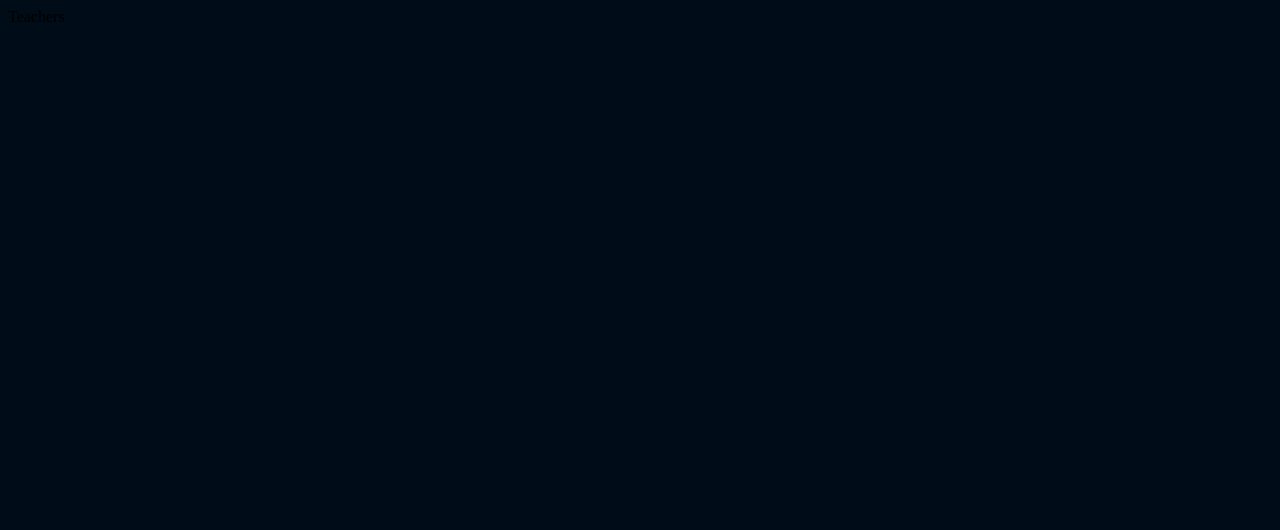
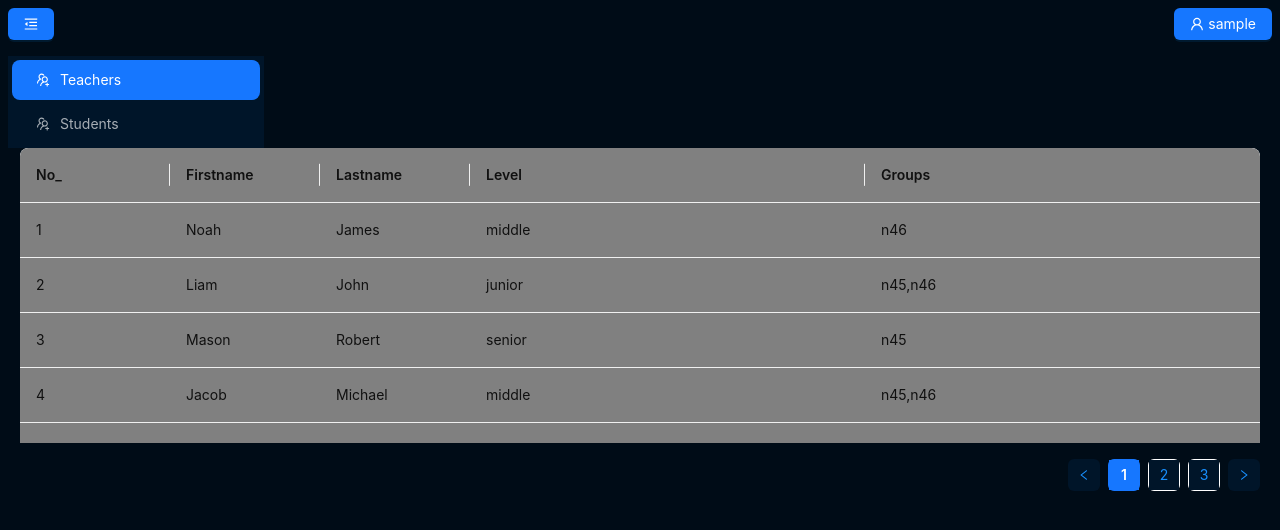
Before and after one commit to nurullohkochenskiy/n45lesson5homework, a React (Vite) app: page /teachers in a window 1280 px wide. Shown: the top 530 px of the page. Built offline with nearby package versions, Linux system fonts and the light colour scheme; data requests are answered from the project's data file; sample sign-in values are in the browser's storage.

Commit message:
teachers

```diff
--- a/src/App.css
+++ b/src/App.css
@@ -1,8 +1,46 @@
-body{
-    /* background-color: rgb(0, 21, 41); */
-    background-color: rgb(0, 12, 23);
+body {
+  background-color: rgb(0, 12, 23);
 }
-.mainContent{
-    background-color: rgb(0, 21, 41);
+.mainContent {
+  background-color: rgb(0, 21, 41);
+}
+* {
+  /* color: white; */
+}
+.container {
+  max-width: 1240px;
+}
+/* .ant-table-thead .ant-table-cell{
+    background-color: rgb(0, 21, 41) !important;
+} */
+.ant-table-cell {
+  background-color: grey !important;
+}
+.ant-pagination-item a,
+.ant-pagination-item a:hover {
+  color: #1890ff !important;
+  background-color: rgb(0, 21, 41);
+}
 
+.ant-pagination-item-active a {
+  background-color: rgb(22, 119, 255);
+  color: white !important;
 }
+
+.ant-pagination-prev,
+.ant-pagination-next {
+  background-color: rgb(0, 21, 41);
+  border-color: #1890ff;
+}
+
+.ant-pagination-prev:hover,
+.ant-pagination-next:hover {
+  border-color: #40a9ff;
+}
+
+.ant-pagination-prev svg,
+.ant-pagination-next svg {
+  background-color: rgb(0, 21, 41);
+
+  color: #1890ff;
+}
--- a/src/components/Dashboard.jsx
+++ b/src/components/Dashboard.jsx
@@ -9,6 +9,7 @@ import { Flex, Button, Menu } from "antd";
 import { Typography } from "antd";
 import { Link } from "react-router-dom";
 import { useAuth } from "./Auth";
+
 function getItem(label, key, icon, children, type) {
   return {
     key,
@@ -18,10 +19,12 @@ function getItem(label, key, icon, children, type) {
     type,
   };
 }
+
 const items = [
-  getItem("Teachers", "1", <UsergroupAddOutlined />),
-  getItem("Students", "2", <UsergroupAddOutlined />),
+  getItem("Teachers", "1", <UsergroupAddOutlined />, "/teachers"),
+  getItem("Students", "2", <UsergroupAddOutlined />, "/students"),
 ];
+
 const Dashboard = ({ children }) => {
   const [collapsed, setCollapsed] = useState(false);
   const toggleCollapsed = () => {
@@ -52,8 +55,13 @@ const Dashboard = ({ children }) => {
             mode="inline"
             theme="dark"
             inlineCollapsed={collapsed}
-            items={items}
-          />
+          >
+            {items.map(item => (
+              <Menu.Item key={item.key} icon={item.icon}>
+                <Link to={`/${item.label}`}>{item.label}</Link>
+              </Menu.Item>
+            ))}
+          </Menu>
         </div>
 
         <Link
@@ -68,9 +76,10 @@ const Dashboard = ({ children }) => {
         </Link>
       </Flex>
 
-        <Flex justify="center">{children}</Flex>
+      <Flex justify="center">{children}</Flex>
 
     </>
   );
 };
+
 export default Dashboard;
--- /dev/null
+++ b/src/components/Teacherlist.jsx
@@ -0,0 +1,65 @@
+import React, { useEffect, useState } from "react";
+import { Table } from "antd";
+
+const Teacherlist = () => {
+  const columns = [
+    {
+      title: "No_",
+      dataIndex: "index",
+      width: 150,
+    },
+    {
+      title: "Firstname",
+      dataIndex: "firstname",
+      width: 150,
+    },
+    {
+      title: "Lastname",
+      dataIndex: "lastname",
+      width: 150,
+    },
+    {
+      title: "Level",
+      dataIndex: "level",
+    },
+    {
+      title: "Groups",
+      dataIndex: "groups",
+    },
+  ];
+
+
+  const [users, setUsers] = useState([]);
+
+  useEffect(() => {
+    fetch("http://localhost:3001/teachers")
+      .then((response) => response.json())
+      .then((data) => setUsers(data));
+  }, []);
+
+  const data = users.map(({ firstname, lastname, level, groups }, index) => {
+    return {
+      key: index,
+      index: index + 1,
+      firstname: firstname,
+      lastname: lastname,
+      level: level,
+      groups: groups.join(",") ,
+    };
+  });
+  return (
+    <Table
+      className="container darkbg"
+
+      columns={columns}
+      dataSource={data}
+      pagination={{
+        pageSize: 5,
+      }}
+      scroll={{
+        y: 240,
+      }}
+    />
+  );
+};
+export default Teacherlist;
--- a/src/database/db.json
+++ b/src/database/db.json
@@ -60,61 +60,106 @@
       "id": 1,
       "firstname": "Noah",
       "lastname": "James",
-      "group": "n46"
+      "level": "middle",
+      "groups": ["n46"]
     },
     {
       "id": 2,
       "firstname": "Liam",
       "lastname": "John",
-      "group": "n45"
+      "level": "junior",
+      "groups": ["n45", "n46"]
     },
     {
       "id": 3,
       "firstname": "Mason",
       "lastname": "Robert",
-      "group": "n46"
+      "level": "senior",
+      "groups": ["n45"]
     },
     {
       "id": 4,
       "firstname": "Jacob",
       "lastname": "Michael",
-      "group": "n45"
+      "level": "middle",
+      "groups": ["n45", "n46"]
     },
     {
       "id": 5,
       "firstname": "William",
       "lastname": "David",
-      "group": "n46"
+      "level": "senior",
+      "groups": ["n46"]
     },
     {
       "id": 6,
       "firstname": "Ethan",
       "lastname": "William",
-      "group": "n45"
+      "level": "junior",
+      "groups": ["n45", "n46"]
     },
     {
       "id": 7,
       "firstname": "Michael",
       "lastname": "Richard",
-      "group": "n46"
+      "level": "senior",
+      "groups": ["n46"]
     },
     {
       "id": 8,
       "firstname": "Alexander",
       "lastname": "Joseph",
-      "group": "n45"
+      "level": "middle",
+      "groups": ["n45", "n46"]
     },
     {
       "id": 9,
       "firstname": "James",
       "lastname": "Charles",
-      "group": "n45"
+      "level": "senior",
+      "groups": ["n45"]
     },
     {
       "id": 10,
       "firstname": "Daniel",
       "lastname": "Thomas",
-      "group": "n46"
+      "level": "junior",
+      "groups": ["n45", "n46"]
+    },
+    {
+      "id": 11,
+      "firstname": "Noah",
+      "lastname": "James",
+      "level": "middle",
+      "groups": ["n46"]
+    },
+    {
+      "id": 12,
+      "firstname": "Liam",
+      "lastname": "John",
+      "level": "junior",
+      "groups": ["n45", "n46"]
+    },
+    {
+      "id": 13,
+      "firstname": "Mason",
+      "lastname": "Robert",
+      "level": "senior",
+      "groups": ["n45"]
+    },
+    {
+      "id": 14,
+      "firstname": "Jacob",
+      "lastname": "Michael",
+      "level": "middle",
+      "groups": ["n45", "n46"]
+    },
+    {
+      "id": 15,
+      "firstname": "William",
+      "lastname": "David",
+      "level": "senior",
+      "groups": ["n46"]
     }
   ]
 }
--- a/src/pages/Dashboard/Students.jsx
+++ b/src/pages/Dashboard/Students.jsx
@@ -1,8 +1,9 @@
 import React from 'react'
+import Dashboard from '../../components/Dashboard'
 
 const Students = () => {
   return (
-    <div>Students</div>
+    <Dashboard>Students</Dashboard>
   )
 }
 
--- a/src/pages/Dashboard/Teachers.jsx
+++ b/src/pages/Dashboard/Teachers.jsx
@@ -1,8 +1,10 @@
 import React from 'react'
+import Dashboard from '../../components/Dashboard'
+import Teacherlist from '../../components/Teacherlist'
 
 const Teachers = () => {
   return (
-    <div>Teachers</div>
+    <Dashboard><Teacherlist/></Dashboard>
   )
 }
 
```
